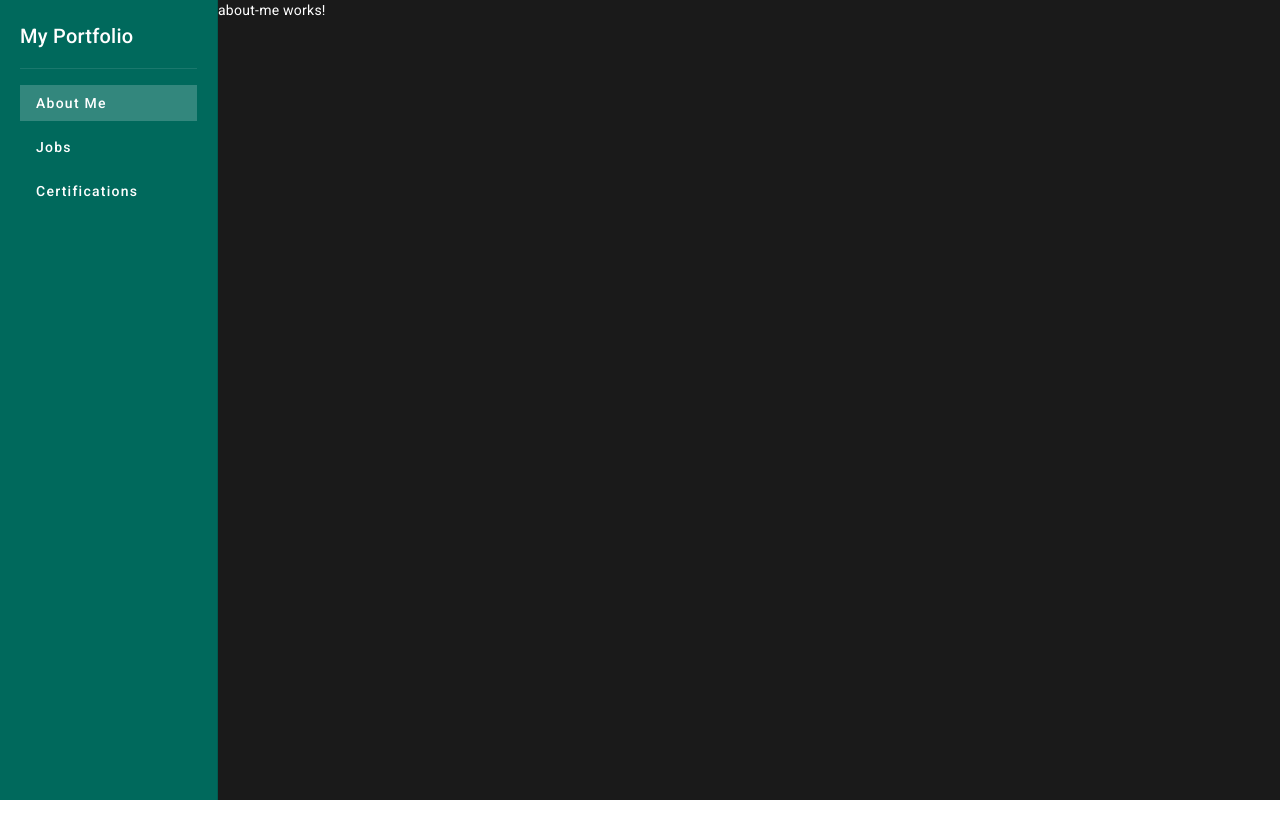
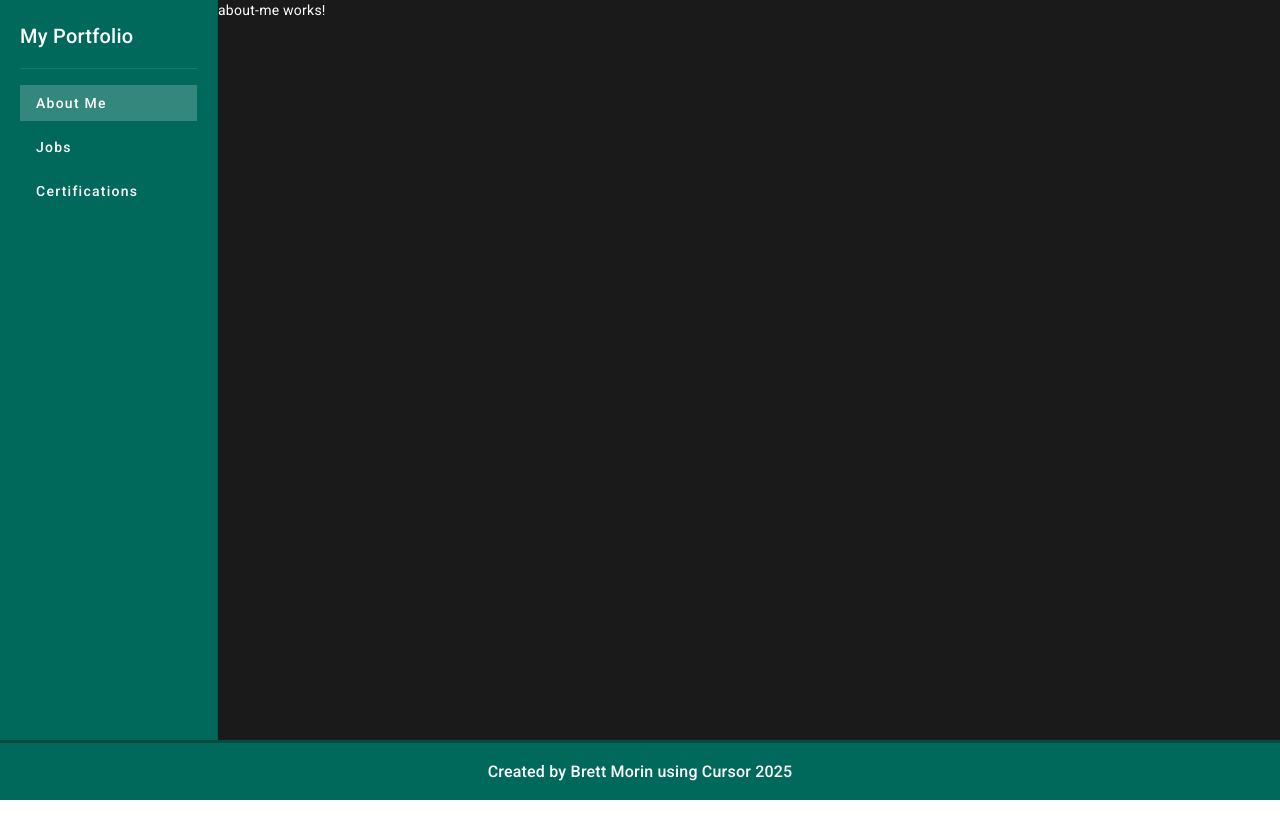
Before and after one commit to djangojazz/PortfolioSite, an Angular app in the folder portfolio-site/: page /about in a window 1280 px wide. Shown: the top 838 px of the page. Before the commit the page ends 800 px from the top, so only its background shows below. Built offline with nearby package versions, Linux system fonts and the light colour scheme.

Commit message:
Add footer with border and update app layout

```diff
--- a/portfolio-site/src/app/app.component.html
+++ b/portfolio-site/src/app/app.component.html
@@ -1 +1,4 @@
-<app-navigation></app-navigation>
+<div class="app-container">
+  <app-navigation></app-navigation>
+  <app-footer></app-footer>
+</div>
--- a/portfolio-site/src/app/app.component.scss
+++ b/portfolio-site/src/app/app.component.scss
@@ -1 +1,10 @@
 // Styles moved to navigation component
+
+.app-container {
+  min-height: 100vh;
+  display: flex;
+  flex-direction: column;
+
+  // Add padding to the bottom to prevent content from being hidden behind the fixed footer
+  padding-bottom: 60px;
+}
--- a/portfolio-site/src/app/app.component.ts
+++ b/portfolio-site/src/app/app.component.ts
@@ -1,11 +1,12 @@
 import { Component } from '@angular/core';
 import { RouterOutlet } from '@angular/router';
 import { NavigationComponent } from './components/navigation/navigation.component';
+import { FooterComponent } from './components/footer/footer.component';
 
 @Component({
   selector: 'app-root',
   standalone: true,
-  imports: [RouterOutlet, NavigationComponent],
+  imports: [RouterOutlet, NavigationComponent, FooterComponent],
   templateUrl: './app.component.html',
   styleUrl: './app.component.scss'
 })
--- /dev/null
+++ b/portfolio-site/src/app/components/footer/footer.component.html
@@ -0,0 +1,3 @@
+<mat-toolbar class="footer">
+  <span>Created by Brett Morin using Cursor {{ currentYear }}</span>
+</mat-toolbar>
--- /dev/null
+++ b/portfolio-site/src/app/components/footer/footer.component.scss
@@ -0,0 +1,21 @@
+.footer {
+  position: fixed;
+  bottom: 0;
+  left: 0;
+  right: 0;
+  height: 60px;
+  background-color: #00695c;
+  color: white;
+  display: flex;
+  justify-content: center;
+  align-items: center;
+  font-size: 1rem;
+  z-index: 1000;
+  border-top: 3px solid #004d40;
+
+  span {
+    display: flex;
+    align-items: center;
+    gap: 0.5rem;
+  }
+}
--- /dev/null
+++ b/portfolio-site/src/app/components/footer/footer.component.ts
@@ -0,0 +1,14 @@
+import { Component } from '@angular/core';
+import { CommonModule } from '@angular/common';
+import { MatToolbarModule } from '@angular/material/toolbar';
+
+@Component({
+  selector: 'app-footer',
+  standalone: true,
+  imports: [CommonModule, MatToolbarModule],
+  templateUrl: './footer.component.html',
+  styleUrl: './footer.component.scss'
+})
+export class FooterComponent {
+  currentYear: number = new Date().getFullYear();
+}
```
